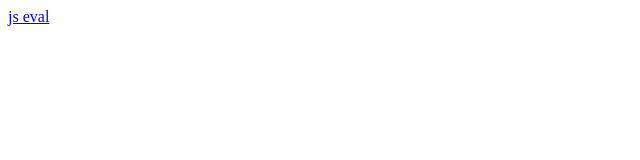
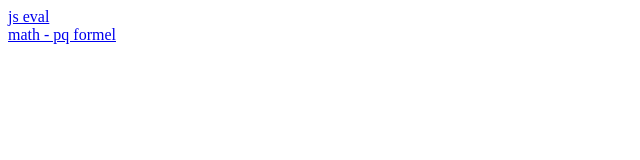
Before and after one commit to fjangfaragesh/SmallProjects, a plain HTML site: page index.html in a window 1280 px wide. Shown: the whole page, without its empty margins (0-640 px from the left). Drawn offline with Linux system fonts and the light colour scheme.

Commit message:
Update index.html

```diff
--- a/index.html
+++ b/index.html
@@ -4,7 +4,7 @@
   </head>
   <body>
     <a href="jseval">js eval</a><br>
-
+    <a href="math/pq.html">math - pq formel</a><br>
   </body>
 
 </html>
```
